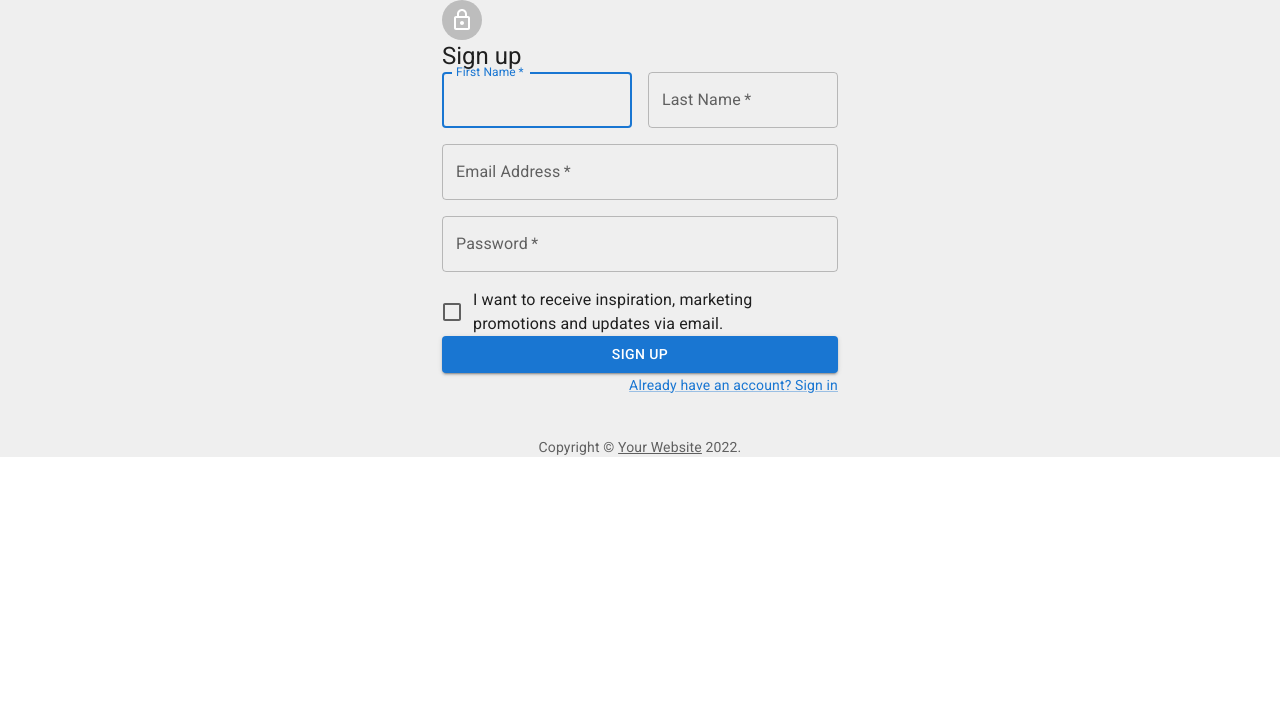
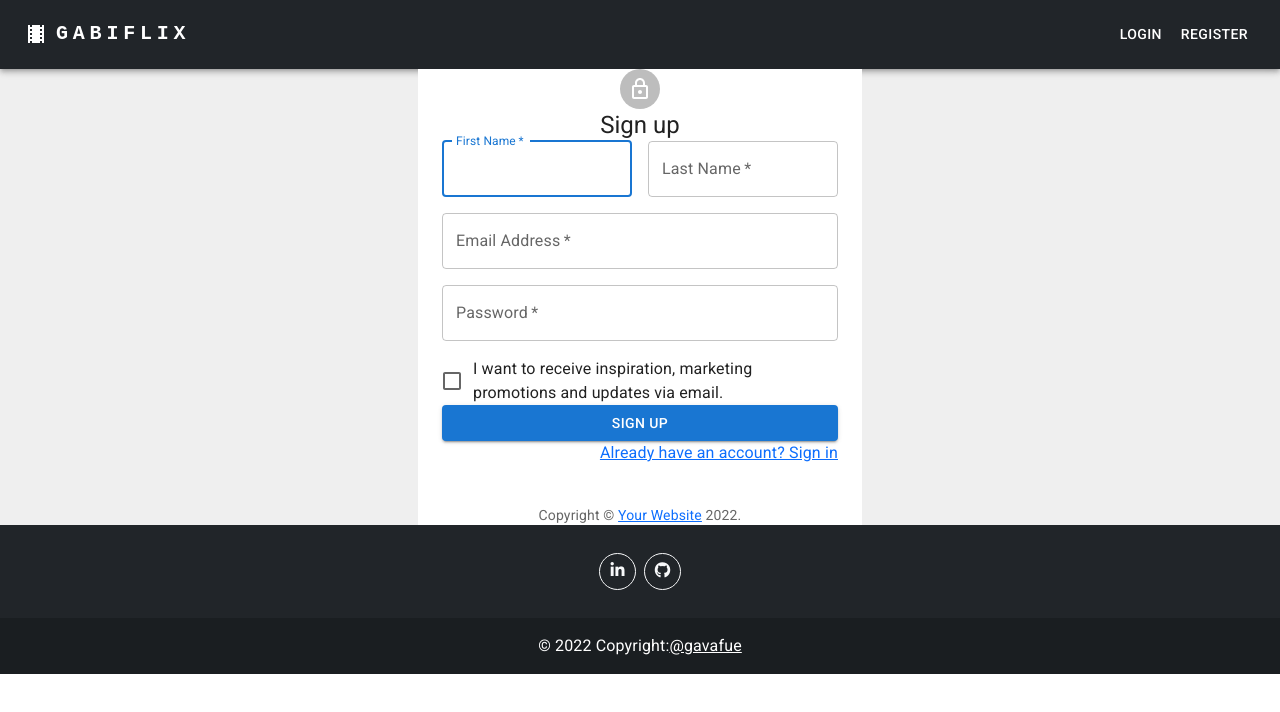
Before and after one commit to gavafue/movie-repository, a React (Create React App) app: page /register in a window 1280 px wide. Shown: the top 712 px of the page. Built offline with nearby package versions, Linux system fonts and the light colour scheme.

Commit message:
Added register page

```diff
--- a/src/Components/Login2.js
+++ b/src/Components/Login2.js
@@ -5,7 +5,7 @@ import CssBaseline from "@mui/material/CssBaseline";
 import TextField from "@mui/material/TextField";
 import FormControlLabel from "@mui/material/FormControlLabel";
 import Checkbox from "@mui/material/Checkbox";
-import Link from "@mui/material/Link";
+import { Link } from "react-router-dom";
 import Grid from "@mui/material/Grid";
 import Box from "@mui/material/Box";
 import LockOutlinedIcon from "@mui/icons-material/LockOutlined";
@@ -163,12 +163,12 @@ const LoginForm = () => {
             </Button>
             <Grid container>
               <Grid item xs>
-                <Link href="#" variant="body2">
+                <Link to="/" variant="body2">
                   Forgot password?
                 </Link>
               </Grid>
               <Grid item>
-                <Link href="#" variant="body2">
+                <Link to="/register" variant="body2">
                   {"Don't have an account? Sign Up"}
                 </Link>
               </Grid>
--- a/src/Components/Register.js
+++ b/src/Components/Register.js
@@ -5,21 +5,20 @@ import CssBaseline from "@mui/material/CssBaseline";
 import TextField from "@mui/material/TextField";
 import FormControlLabel from "@mui/material/FormControlLabel";
 import Checkbox from "@mui/material/Checkbox";
-import Link from "@mui/material/Link";
+import { Link } from "react-router-dom";
 import Grid from "@mui/material/Grid";
 import Box from "@mui/material/Box";
 import LockOutlinedIcon from "@mui/icons-material/LockOutlined";
 import Typography from "@mui/material/Typography";
 import Container from "@mui/material/Container";
+import Footer from "./Footer";
+import NavbarNotLogged from "./NavbarNotLogged";
 
 function Copyright() {
   return (
     <Typography variant="body2" color="textSecondary" align="center">
       {"Copyright © "}
-      <Link color="inherit" href="https://mui.com/">
-        Your Website
-      </Link>{" "}
-      {new Date().getFullYear()}
+      <Link to="https://mui.com/">Your Website</Link> {new Date().getFullYear()}
       {"."}
     </Typography>
   );
@@ -27,16 +26,22 @@ function Copyright() {
 
 const Register = () => {
   return (
-    <Container component="main" maxWidth="xs">
+    <>
+    <NavbarNotLogged/>
+      <Container
+        component="main"
+        maxWidth="xs"
+        style={{ backgroundColor: "white" }}
+      >
         <CssBaseline />
         <div>
-        <Avatar>
+          <Avatar className="text-center mx-auto">
             <LockOutlinedIcon />
           </Avatar>
-        <Typography component="h1" variant="h5">
+          <Typography  className="text-center mx-auto" component="h1" variant="h5">
             Sign up
           </Typography>
-        <form noValidate>
+          <Box component="form" noValidate style={{ backgroundColor: "white" }}>
             <Grid container spacing={2}>
               <Grid item xs={12} sm={6}>
                 <TextField
@@ -86,7 +91,9 @@ const Register = () => {
               </Grid>
               <Grid item xs={12}>
                 <FormControlLabel
-                control={<Checkbox value="allowExtraEmails" color="primary" />}
+                  control={
+                    <Checkbox value="allowExtraEmails" color="primary" />
+                  }
                   label="I want to receive inspiration, marketing promotions and updates via email."
                 />
               </Grid>
@@ -96,17 +103,19 @@ const Register = () => {
             </Button>
             <Grid container justifyContent="flex-end">
               <Grid item>
-              <Link href="#" variant="body2">
+                <Link to="/login" variant="body2">
                   Already have an account? Sign in
                 </Link>
               </Grid>
             </Grid>
-        </form>
+          </Box>
         </div>
         <Box mt={5}>
           <Copyright />
         </Box>
       </Container>
+      <Footer/>
+    </>
   );
 };
 export default Register;
```
Lines whose indentation alone changed are shown as unchanged.
